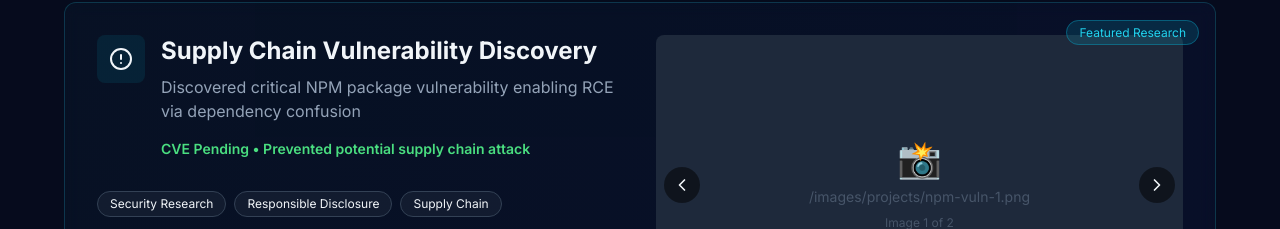
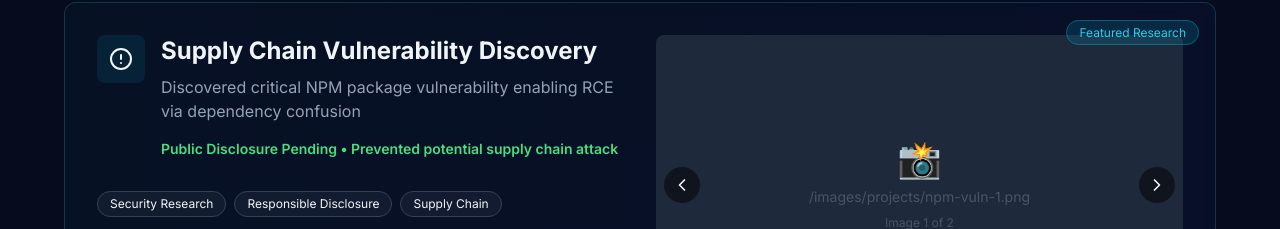
Before and after one commit to AntonioBeltranMiller/cybersec-portfolio, a Next.js app: page / in a window 1280 px wide. Shown: the part 1388-1617 px from the top of the page. Built offline with nearby package versions, Linux system fonts and the light colour scheme.

Commit message:
Update page.tsx

```diff
--- a/app/page.tsx
+++ b/app/page.tsx
@@ -15,7 +15,7 @@ export default function Home() {
       id: 'vulnerability-research',
       title: 'Supply Chain Vulnerability Discovery',
       description: 'Discovered critical NPM package vulnerability enabling RCE via dependency confusion',
-      impact: 'CVE Pending • Prevented potential supply chain attack',
+      impact: 'Public Disclosure Pending • Prevented potential supply chain attack',
       tags: ['Security Research', 'Responsible Disclosure', 'Supply Chain'],
       icon: <AlertCircle className="w-6 h-6" />,
       featured: true,
```
